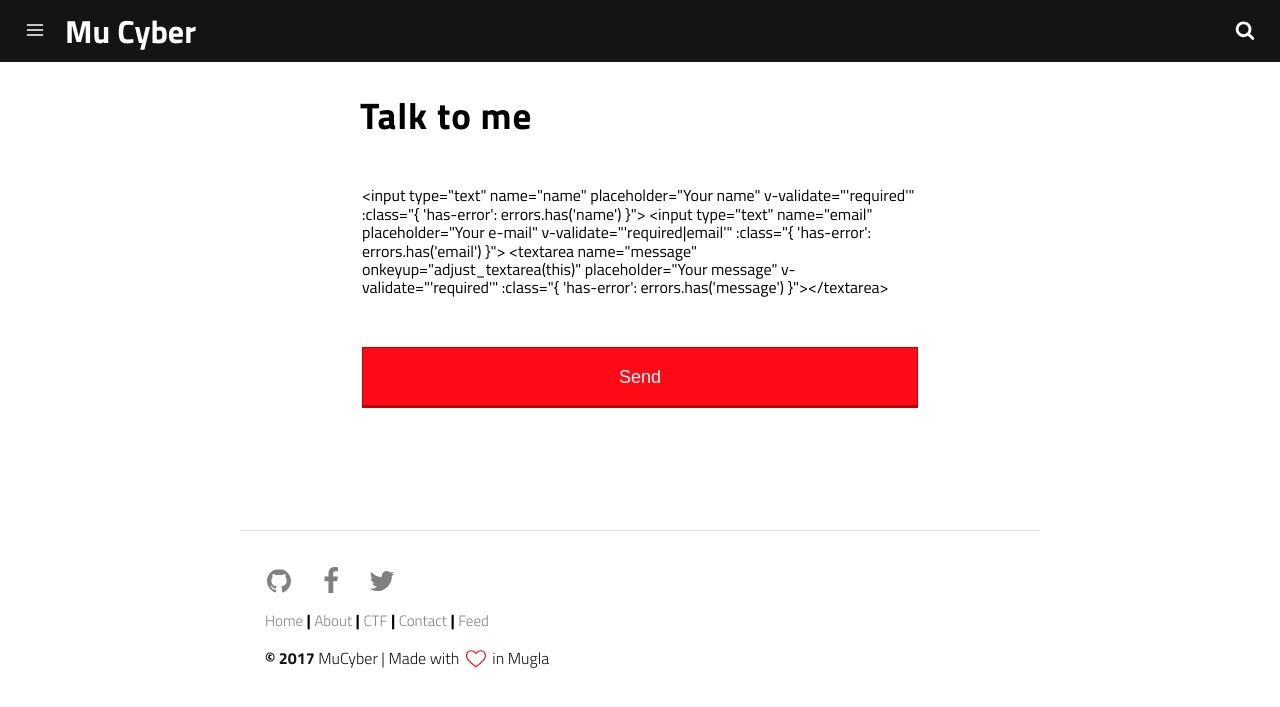
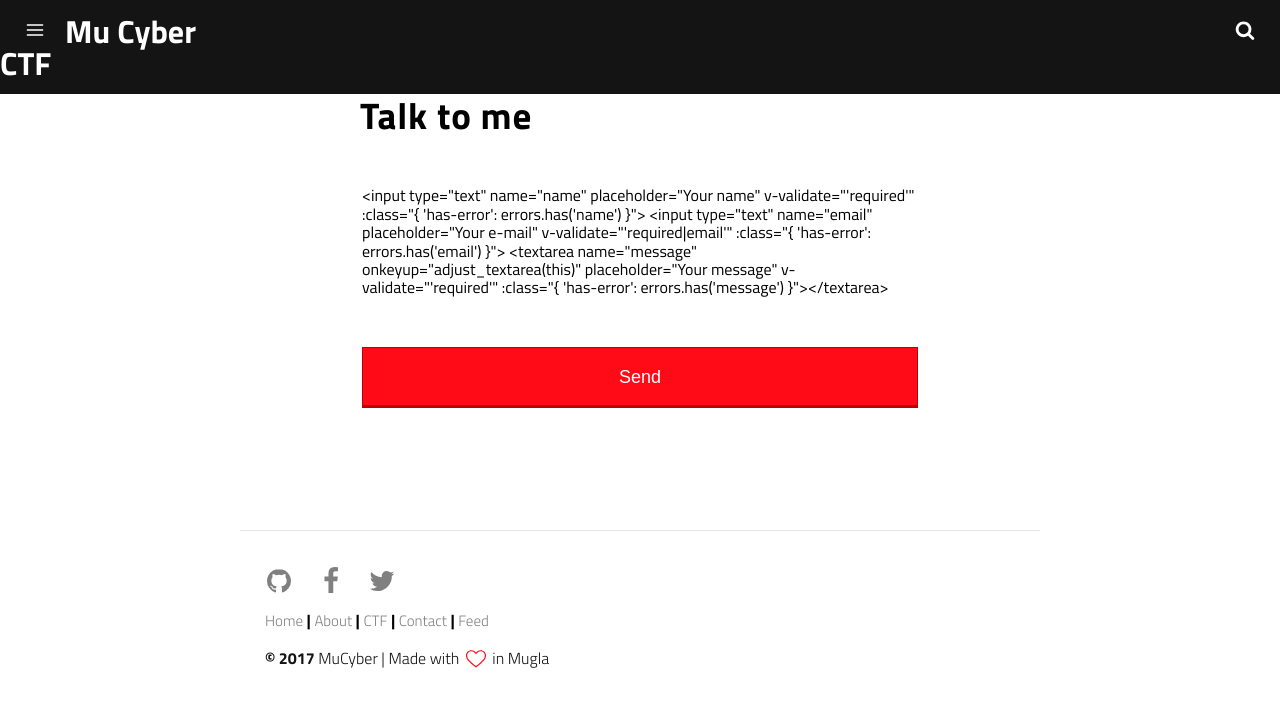
Before and after one commit to sinandagli/MuCyberLab.github.io, a Jekyll site: the page built from contact.md, in a window 1280 px wide. Shown: the top 707 px of the page. Built offline with Jekyll 4.4.1, drawn with Linux system fonts in a browser that asks for light colours; nearby versions of some CDN libraries.

Commit message:
trying to add ctf link

```diff
--- a/_includes/header.html
+++ b/_includes/header.html
@@ -10,6 +10,11 @@
             {{ site.username }}
         </a>
     </h1>
+    <h2 class="logo">
+        <a href="https://ctf.mucyber.org">
+            CTF
+        </a>
+    </h2>
 </header>
 
 <div id="mask" class="overlay"></div>
```
